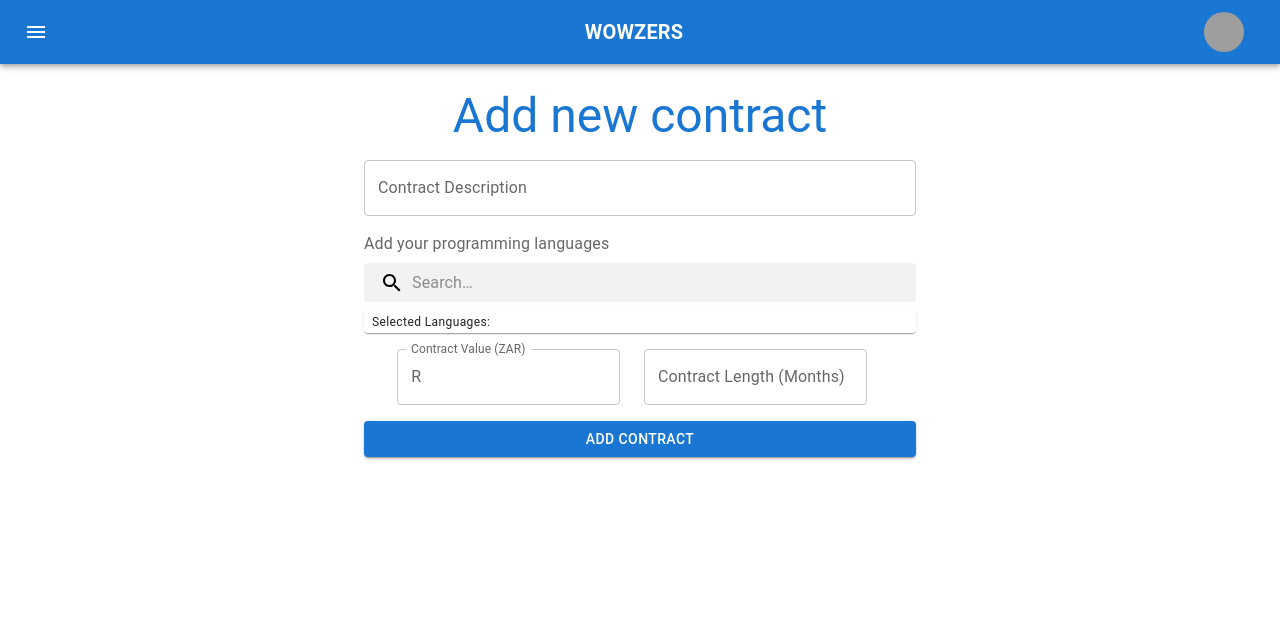
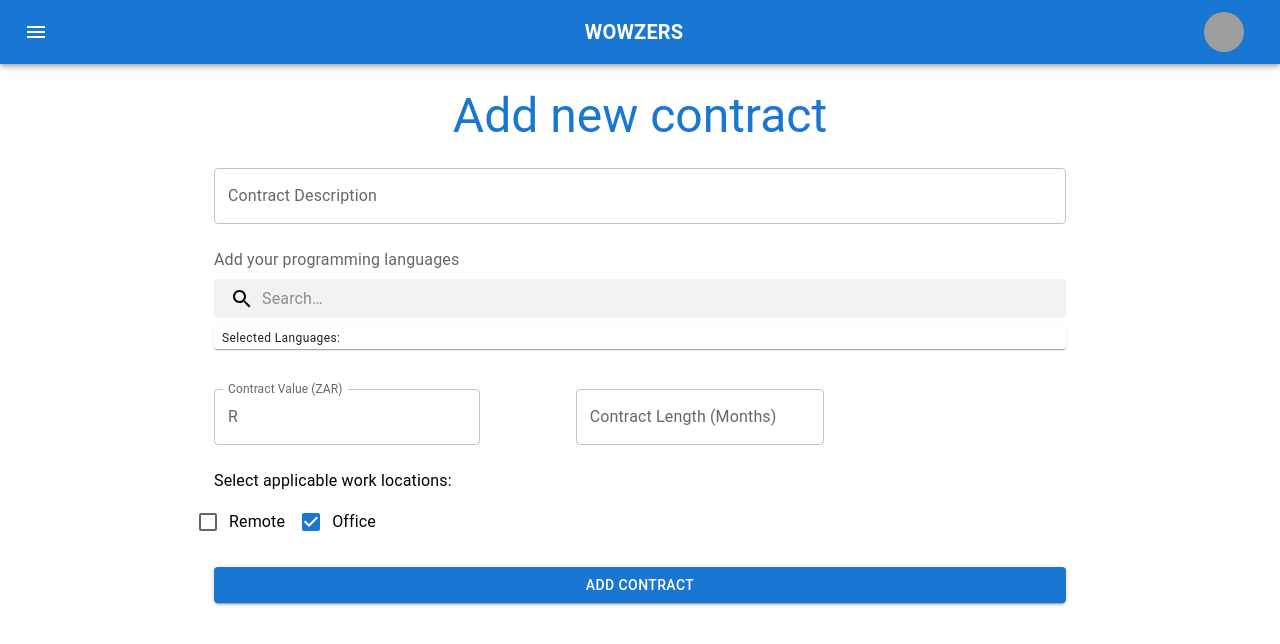
Before and after one commit to jmouton19/python-rest, a React (Create React App) app in the folder client/: page /addcontract in a window 1280 px wide. Shown: the top 644 px of the page. Built offline with nearby package versions, Linux system fonts and the light colour scheme; grey boxes are pictures that could not be loaded.

Commit message:
all necessary gui components done

```diff
--- a/client/src/pages/AddContract/AddContract.js
+++ b/client/src/pages/AddContract/AddContract.js
@@ -12,6 +12,9 @@ import {
 	InputAdornment,
 } from "@mui/material";
 import LanguagesPicker from "../../components/LanguagesPicker/LanguagesPicker";
+import FormControlLabel from "@mui/material/FormControlLabel";
+import Checkbox from "@mui/material/Checkbox";
+
 
 
 
@@ -19,6 +22,12 @@ function AddContract() {
 	const [description, setDescription] = useState("");
 	const [value, setValue] = useState("");
 	const [length, setLength] = useState("");
+	const [checked, setChecked] = React.useState(true);
+
+	const handleChange = (event) => {
+		setChecked(event.target.checked);
+	};
+
 
 	let navigate = useNavigate();
 	const routeChange = () => {
@@ -27,9 +36,9 @@ function AddContract() {
 	};
 	return (
 		<React.Fragment>
-			<Container maxWidth="sm">
+			<Container maxWidth="md">
 				<Box component="form" paddingTop={3}>
-					<Grid container direction="column" spacing={2} alignItems="stretch">
+					<Grid container direction="column" spacing={3} alignItems="stretch">
 						<Grid item xs={12}>
 							<Typography variant="h3" color="primary" align="center">
 								Add new contract
@@ -43,7 +52,7 @@ function AddContract() {
 								<OutlinedInput
 									id="contract-description"
 									value={description}
-									type="description"
+									type="text"
 									multiline
 									onChange={(event) => {
 										setDescription(event.target.value);
@@ -55,13 +64,14 @@ function AddContract() {
 						<Grid item xs={12}>
 							<LanguagesPicker />
 						</Grid>
-						<Grid
+						<Grid item
 							container
 							direction="row"
-							spacing={3}
-							justifyContent="center"
+							spacing={2}
+							justifyContent="flex-start"
+
 						>
-							<Grid item xs={5}>
+							<Grid item xs={5} >
 								<FormControl >
 									<InputLabel htmlFor="contract-value">
 										Contract Value (ZAR)
@@ -69,7 +79,7 @@ function AddContract() {
 									<OutlinedInput
 										id="contract-value"
 										value={value}
-										type="value"
+										type="number"
 										currencySymbol="R"
 										decimalCharacter="."
 										onChange={(event) => {
@@ -90,9 +100,9 @@ function AddContract() {
 										Contract Length (Months)
 									</InputLabel>
 									<OutlinedInput
+										type = "number"
 										id="contract-length"
 										value={length}
-										type="length"
 										onChange={(event) => {
 											setLength(event.target.value);
 										}}
@@ -102,8 +112,29 @@ function AddContract() {
 							</Grid>
 						</Grid>
 						<Grid item xs={12}>
-							<FormControl fullWidth>
-								<Button variant="contained" onClick={routeChange}>
+							<Typography align="flex-start">
+								Select applicable work locations:
+							</Typography>
+						</Grid>
+						<Grid item
+							container
+							direction="row"
+							spacing={2}
+							justifyContent="flex-start"
+
+						>
+							<FormControlLabel
+								control={<Checkbox checked={0} onChange={handleChange} name="open"/>}
+								label="Remote"
+							/>
+							<FormControlLabel
+								control={<Checkbox checked={checked} onChange={handleChange} name="office"/>}
+								label="Office"
+							/>
+						</Grid>
+						<Grid item xs={12} >
+							<FormControl fullWidth justifyContent="flex-end">
+								<Button variant="contained" onClick={routeChange} >
 									Add Contract
 								</Button>
 							</FormControl>
```
